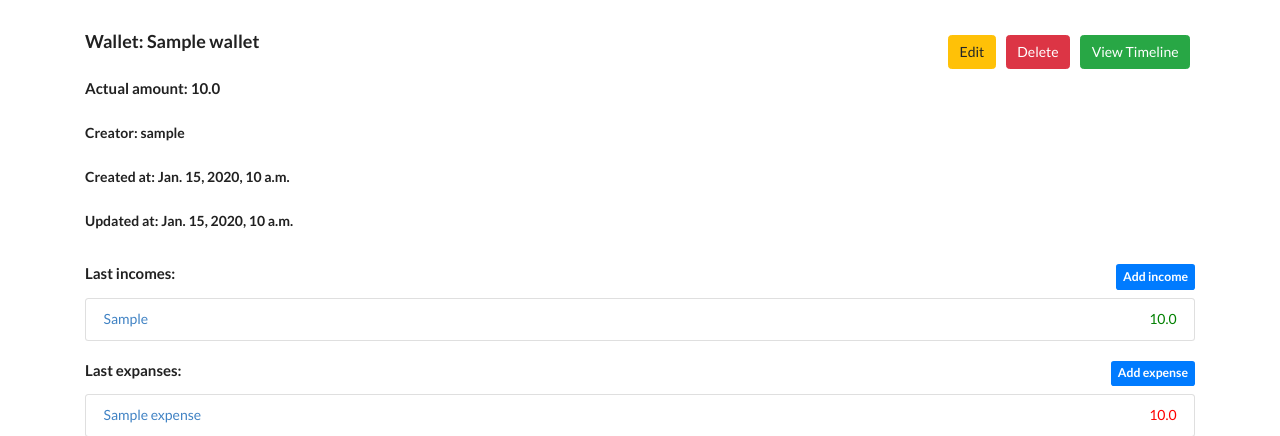
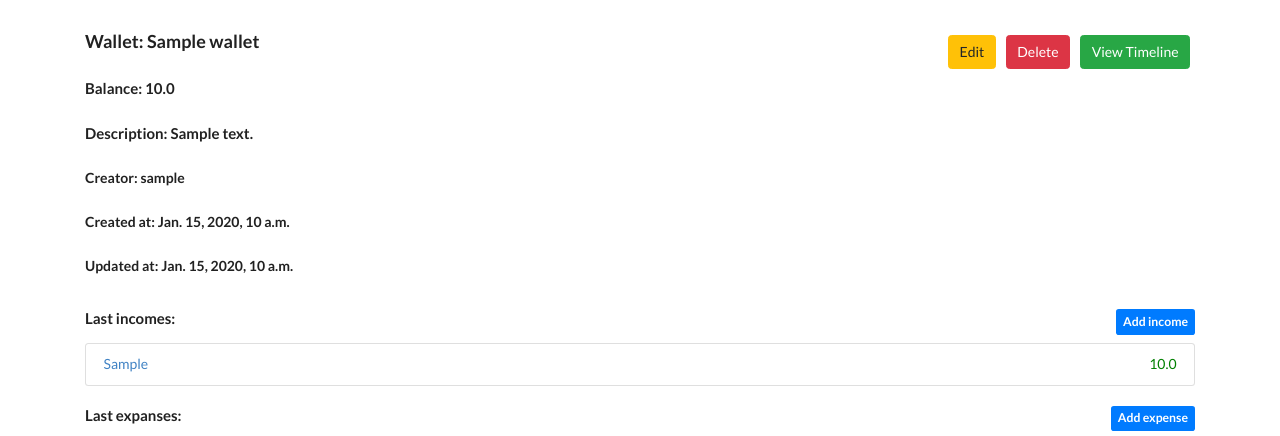
Before and after one commit to mivchal333/Wallet-App, a Django app: page /wallet/1/ in a window 1280 px wide. Shown: the part 48-484 px from the top of the page. Run offline with Django 3.2, Linux system fonts and the light colour scheme; a user stored in the database is signed in; tables that the repository leaves empty hold one stand-in row (values such as "Sample post"); some libraries are stand-ins or nearby versions.

Commit message:
removed initial amount, card style in categories, added desccription in wallet

```diff
--- a/wallet/forms.py
+++ b/wallet/forms.py
@@ -8,10 +8,10 @@ from wallet.models import Category, Wallet, Income, Expense
 class WalletForm(forms.ModelForm):
     class Meta:
         model = Wallet
-        fields = ['name', 'amount']
+        fields = ['name', 'description']
         widgets = {
             'name': TextInput(attrs={'class': "form-control"}),
-            'amount': forms.NumberInput(attrs={'class': "form-control"})
+            'description': TextInput(attrs={'class': "form-control"}),
         }
 
 
--- a/wallet/models.py
+++ b/wallet/models.py
@@ -18,6 +18,7 @@ class Category(models.Model):
 class Wallet(models.Model):
     name = models.CharField(max_length=20)
     amount = models.FloatField(default='0')
+    description = models.CharField(max_length=255, default='')
     createdAt = models.DateTimeField(auto_now_add=True)
     updatedAt = models.DateTimeField(auto_now_add=True)
     user = models.ForeignKey(User, models.SET_NULL, related_name='wallets', null=True, blank=True)
--- a/wallet/static/wallet/style.css
+++ b/wallet/static/wallet/style.css
@@ -25,7 +25,7 @@
     margin: 0 2px 0 2px;
 }
 
-.income-card, .expense-card {
+.income-card, .expense-card, .category-card {
     margin-top: 20px;
     margin-bottom: 20px;
 }
--- a/wallet/templates/wallet/wallet/walletDetails.html
+++ b/wallet/templates/wallet/wallet/walletDetails.html
@@ -14,7 +14,8 @@
                role="button" aria-pressed="true">Edit</a>
         </div>
         <h3>Wallet: {{ wallet.name }}</h3>
-        <h4>Actual amount: {{ wallet.amount }}</h4>
+        <h4>Balance: {{ wallet.amount }}</h4>
+        <h4>Description: {{ wallet.description }}</h4>
         <h5>Creator: {{ wallet.user }}</h5>
         <h5>Created at: {{ wallet.createdAt }}</h5>
         <h5>Updated at: {{ wallet.updatedAt }}</h5>
--- a/wallet/views.py
+++ b/wallet/views.py
@@ -1,10 +1,11 @@
 from datetime import datetime
 from itertools import chain
 
-from django.http import Http404, HttpResponseForbidden
+from django.core.exceptions import PermissionDenied
+from django.http import Http404
 from django.http import HttpResponseRedirect
-from django.core.exceptions import PermissionDenied
 from django.shortcuts import render, redirect
+
 from .forms import IncomeForm, ExpenseForm, CategoryForm
 from .forms import WalletForm
 from .models import Wallet, Income, Expense, Category
@@ -18,6 +19,7 @@ def contact(request):
     context = {}
     context['api_key'] = 'AIzaSyAN-F4MEa1DFERJwgxQmI5VcX4OgMlHFd0'
     return render(request, 'wallet/about.html', context)
+
 
 # Home
 def home(request):
@@ -84,8 +86,8 @@ def addWallet(request):
             # check whether it's valid:
             if form.is_valid():
                 name = form.cleaned_data['name']
-                amount = form.cleaned_data['amount']
-                new_wallet = Wallet(name=name, amount=amount)
+                description = form.cleaned_data['description']
+                new_wallet = Wallet(name=name, description=description)
                 new_wallet.save()
                 request.user.wallets.add(new_wallet)
 
@@ -139,9 +141,9 @@ def updateWallet(request, wallet_id):
         if request.method == 'POST':
             if form.is_valid():
                 name = form.cleaned_data['name']
-                amount = form.cleaned_data['amount']
+                description = form.cleaned_data['description']
                 wallet.name = name
-                wallet.amount = amount
+                wallet.description = description
                 wallet.save()
             return redirect("/wallet/" + str(wallet_id))
         else:
```
